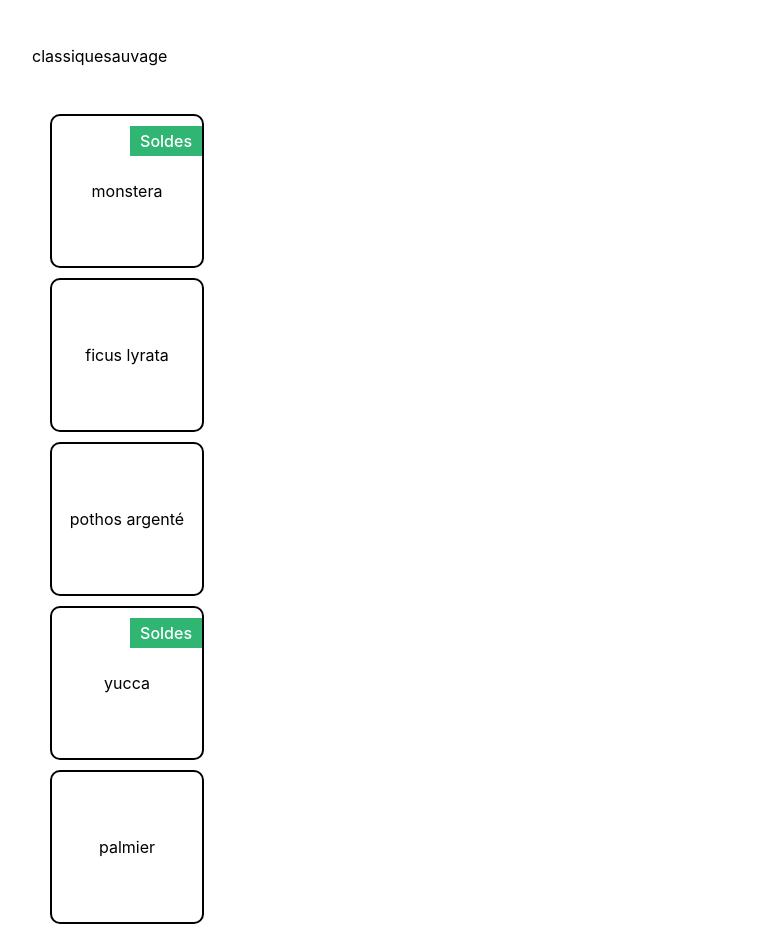
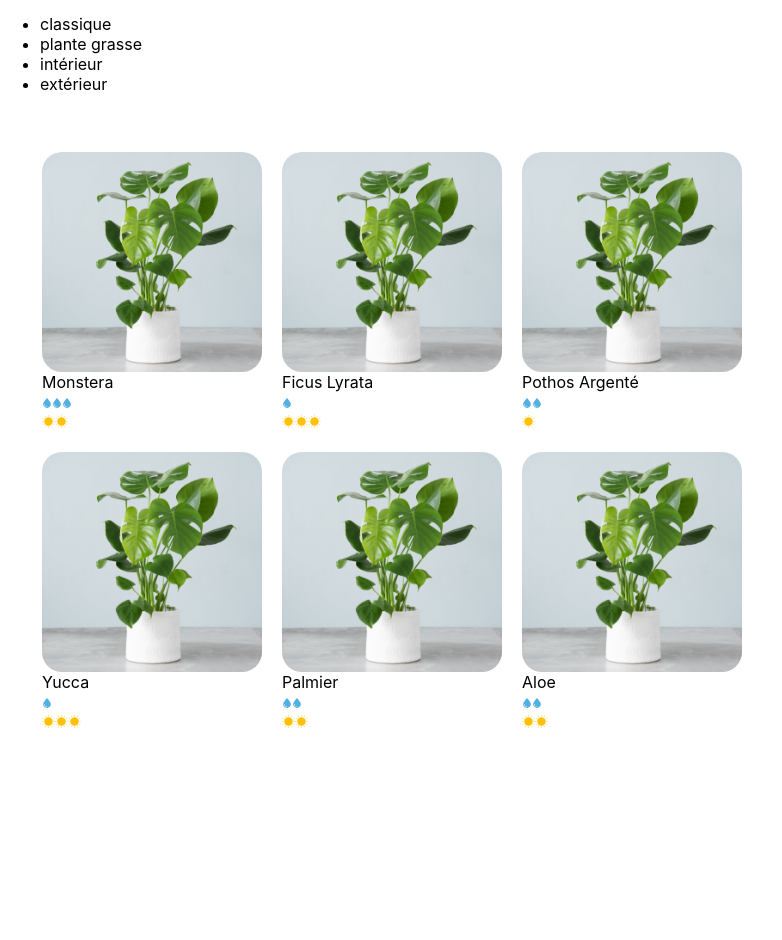
Before and after one commit to YeshiGlt/la-maison-jungle, a React (Create React App) app: page / in a window 1280 px wide. Shown: the part 400-1340 px from the top of the page, without its empty margins (0-782 px from the left). After the commit the page ends 1190 px from the top, so only its background shows below. Built offline with nearby package versions, Linux system fonts and the light colour scheme.

Commit message:
‼️ BREAKING:  Modification de ShoppingList, CareScale & ShoppingList.css après création de PlantItem

```diff
--- a/src/components/CareScale.js
+++ b/src/components/CareScale.js
@@ -1,7 +1,15 @@
+import Water from "../assets/water.svg";
+import Light from "../assets/sun.svg";
+
 function CareScale({ scaleValue, careType }) {
   const range = [1, 2, 3];
 
-  const scaleType = careType === "light" ? "☀️" : "💧";
+  const scaleType =
+    careType === "light" ? (
+      <img src={Light} alt="light" />
+    ) : (
+      <img src={Water} alt="water" />
+    );
 
   return (
     <div>
--- a/src/components/ShoppingList.js
+++ b/src/components/ShoppingList.js
@@ -1,6 +1,6 @@
 import { plantList } from "../datas/plantList";
 import "../styles/ShoppingList.css";
-import CareScale from "./CareScale";
+import PlantItem from "./PlantItem";
 
 function ShoppingList() {
   const categories = plantList.reduce(
@@ -11,19 +11,20 @@ function ShoppingList() {
 
   return (
     <div>
-      <ul className="lmj-plant-list">
+      <ul>
         {categories.map((cat) => (
           <li key={cat}>{cat}</li>
         ))}
       </ul>
-      <ul>
-        {plantList.map((plant) => (
-          <li key={plant.id} className="lmj-plant-item">
-            {plant.name}
-            {plant.isSpecialOffer && <div className="lmj-sales">Soldes</div>}
-            <CareScale careType="water" scaleValue={plant.water} />
-            <CareScale careType="light" scaleValue={plant.light} />
-          </li>
+      <ul className="lmj-plant-list">
+        {plantList.map(({ id, cover, name, water, light }) => (
+          <PlantItem
+            id={id}
+            cover={cover}
+            name={name}
+            water={water}
+            light={light}
+          />
         ))}
       </ul>
     </div>
--- a/src/datas/plantList.js
+++ b/src/datas/plantList.js
@@ -1,7 +1,52 @@
+import monstera from "../assets/monstera.jpg";
+
 export const plantList = [
-  { id: "1ab", name: "monstera", category: "classique", isSpecialOffer: true },
-  { id: "2cd", name: "ficus lyrata", category: "sauvage" },
-  { id: "3ef", name: "pothos argenté", category: "sauvage" },
-  { id: "4gh", name: "yucca", category: "classique", isSpecialOffer: true },
-  { id: "5ij", name: "palmier", category: "classique" },
+  {
+    id: "1ab",
+    name: "monstera",
+    category: "classique",
+    light: 2,
+    water: 3,
+    cover: monstera,
+  },
+  {
+    id: "2cd",
+    name: "ficus lyrata",
+    category: "plante grasse",
+    light: 3,
+    water: 1,
+    cover: monstera,
+  },
+  {
+    id: "3ef",
+    name: "pothos argenté",
+    category: "intérieur",
+    light: 1,
+    water: 2,
+    cover: monstera,
+  },
+  {
+    id: "4gh",
+    name: "yucca",
+    category: "classique",
+    light: 3,
+    water: 1,
+    cover: monstera,
+  },
+  {
+    id: "5ij",
+    name: "palmier",
+    category: "extérieur",
+    light: 2,
+    water: 2,
+    cover: monstera,
+  },
+  {
+    id: "6kl",
+    name: "aloe",
+    category: "plante grasse",
+    light: 2,
+    water: 2,
+    cover: monstera,
+  },
 ];
--- a/src/styles/ShoppingList.css
+++ b/src/styles/ShoppingList.css
@@ -4,19 +4,6 @@
   display: flex;
   flex-wrap: wrap;
   max-width: 800px;
-}
-
-.lmj-plant-item {
-  border: solid 2px black;
-  border-radius: 10px;
-  height: 150px;
-  width: 150px;
-  margin: 10px;
-  display: flex;
-  align-items: center;
-  justify-content: center;
-  flex-direction: column;
-  position: relative;
 }
 
 .lmj-sales {
```
